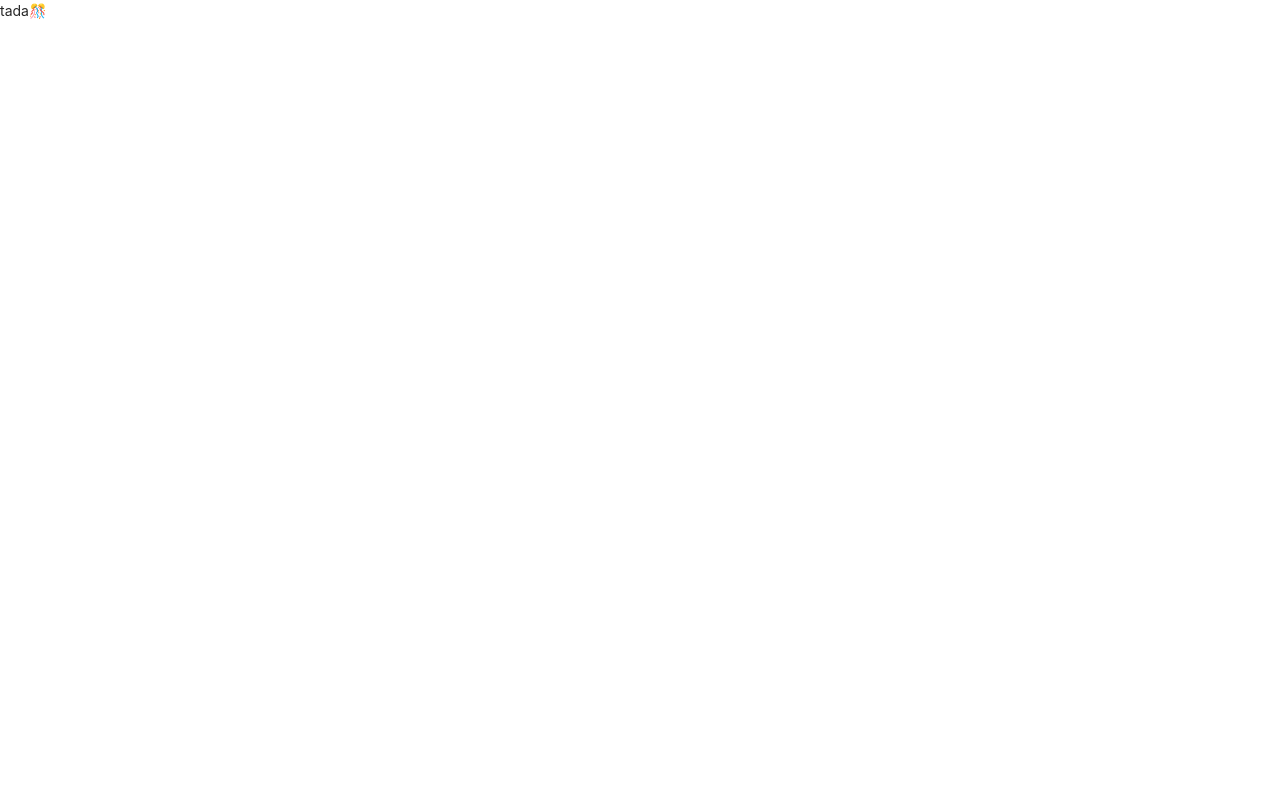
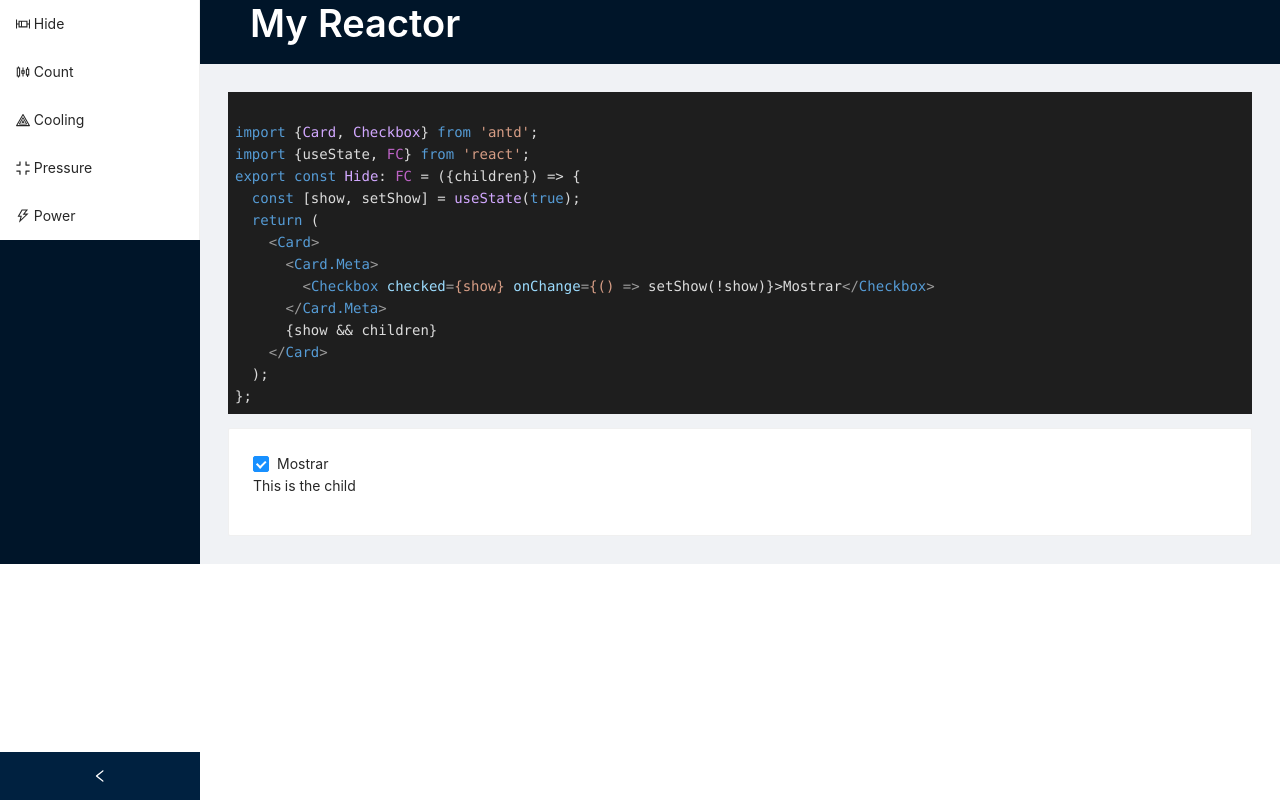
Before and after one commit to ShulkMaster/my-reactor, a React (Vite) app: page / in a window 1280 px wide. Built offline with nearby package versions, Linux system fonts and the light colour scheme.

Commit message:
:sparkles: ejemplo 1 Hide.tsx

```diff
--- a/package.json
+++ b/package.json
@@ -7,13 +7,17 @@
     "serve": "vite preview"
   },
   "dependencies": {
+    "@ant-design/icons": "^4.7.0",
     "@types/lodash": "^4.14.177",
     "@typescript-eslint/eslint-plugin": "^5.4.0",
     "antd": "^4.17.1",
     "eslint": "^8.3.0",
     "eslint-plugin-react": "^7.27.1",
+    "frappe-charts": "^1.6.2",
+    "highlight.js": "^11.3.1",
     "react": "^17.0.0",
     "react-dom": "^17.0.0",
+    "react-frappe-charts": "^4.1.0",
     "vite-tsconfig-paths": "^3.3.17"
   },
   "devDependencies": {
@@ -21,6 +25,7 @@
     "@types/react-dom": "^17.0.0",
     "@typescript-eslint/parser": "^5.4.0",
     "@vitejs/plugin-react": "^1.0.0",
+    "react-dial-knob": "^1.3.0",
     "typescript": "^4.3.2",
     "vite": "^2.6.4"
   }
--- /dev/null
+++ b/src/app.sample.ts
@@ -0,0 +1,17 @@
+export const AppSample ={
+hide: `
+import {Card, Checkbox} from 'antd';
+import {useState, FC} from 'react';
+export const Hide: FC = ({children}) => {
+  const [show, setShow] = useState(true);
+  return (
+    <Card>
+      <Card.Meta>
+        <Checkbox checked={show} onChange={() => setShow(!show)}>Mostrar</Checkbox>
+      </Card.Meta>
+      {show && children}
+    </Card>
+  );
+};
+`
+} as const;
--- /dev/null
+++ b/src/components/Highlight.tsx
@@ -0,0 +1,24 @@
+import High from 'highlight.js';
+import {useRef, useLayoutEffect} from 'react';
+import 'highlight.js/styles/github-dark.css';
+import 'highlight.js/styles/vs2015.css';
+
+export type HighlightProps = {
+  code: string;
+}
+
+export const Highlight = ({code}: HighlightProps) => {
+  const ref = useRef<HTMLPreElement>(null);
+
+  useLayoutEffect(() => {
+    const element = ref.current;
+    if (!element) return;
+    High.highlightElement(element);
+  }, [ref]);
+
+  return (
+    <pre ref={ref} style={{padding: '.5em'}}>
+      <code className="language-typescript" children={code}/>
+    </pre>
+  );
+};
--- /dev/null
+++ b/src/components/SampleDisplay.tsx
@@ -0,0 +1,24 @@
+import {Hide} from './samples/Hide';
+import {Sample} from 'types';
+
+export type SampleDisplayPros = {
+  sample: Sample;
+}
+export const SampleDisplay = ({sample}: SampleDisplayPros): JSX.Element => {
+  switch (sample) {
+    case 'Hide':
+      return <Hide><p>This is the child</p></Hide>;
+    case 'Each':
+      return <p>Not implemented</p>;
+    case 'Count':
+      return <p>Not implemented</p>;
+    case 'Filter':
+      return <p>Not implemented</p>;
+    case 'Map':
+      return <p>Not implemented</p>;
+    case 'Wrap':
+      return <p>Not implemented</p>;
+    case 'Inject':
+      return <p>Not implemented</p>;
+  }
+};
--- /dev/null
+++ b/src/components/index.tsx
@@ -0,0 +1,2 @@
+export * from './layout/AppLayout';
+export * from './layout/NavMenu';
--- /dev/null
+++ b/src/components/layout/AppLayout.tsx
@@ -0,0 +1,24 @@
+import {NavMenu} from './NavMenu';
+import {Sample} from 'types';
+import {SampleDisplay} from 'components/SampleDisplay';
+import {Layout, Typography} from 'antd';
+import React, {useState} from 'react';
+
+export const AppLayout = () => {
+  const [sample, setSample] = useState<Sample>('Hide');
+  return (
+    <Layout>
+      <Layout.Sider collapsible>
+        <NavMenu onChange={setSample}/>
+      </Layout.Sider>
+      <Layout>
+        <Layout.Header>
+          <Typography.Title style={{color: '#fff'}}>My Reactor</Typography.Title>
+        </Layout.Header>
+        <Layout.Content>
+          <SampleDisplay sample={sample}/>
+        </Layout.Content>
+      </Layout>
+    </Layout>
+  );
+};
--- /dev/null
+++ b/src/components/layout/NavMenu.tsx
@@ -0,0 +1,31 @@
+import {CSSProperties} from 'react';
+import {Menu} from 'antd';
+import {Sample} from 'types';
+import {
+  BoxPlotOutlined,
+  HeatMapOutlined,
+  CompressOutlined,
+  SlidersOutlined,
+  ThunderboltOutlined,
+} from '@ant-design/icons';
+
+export type NavMenuProps = {
+  onChange: (sample: Sample) => void;
+}
+
+export const NavMenu = ({onChange}: NavMenuProps) => {
+
+  return (
+    <Menu>
+      <Menu.Item onClick={() => onChange('Hide')}>
+        <BoxPlotOutlined/> Hide
+      </Menu.Item>
+      <Menu.Item onClick={() => onChange('Count')}>
+        <SlidersOutlined/> Count
+      </Menu.Item>
+      <Menu.Item><HeatMapOutlined/> Cooling</Menu.Item>
+      <Menu.Item><CompressOutlined/> Pressure</Menu.Item>
+      <Menu.Item><ThunderboltOutlined/> Power</Menu.Item>
+    </Menu>
+  );
+};
--- /dev/null
+++ b/src/components/samples/Hide.tsx
@@ -0,0 +1,17 @@
+import {AppSample} from 'app.sample';
+import {Highlight} from 'components/Highlight';
+import {Card, Checkbox} from 'antd';
+import {useState, FC} from 'react';
+
+export const Hide: FC = ({children}) => {
+  const [show, setShow] = useState(true);
+  return (
+    <div style={{padding: '2em'}}>
+      <Highlight code={AppSample.hide}/>
+      <Card>
+        <Checkbox checked={show} onChange={() => setShow(!show)}>Mostrar</Checkbox>
+        {show && children}
+      </Card>
+    </div>
+  );
+};
--- a/src/index.tsx
+++ b/src/index.tsx
@@ -1,10 +1,11 @@
+import {AppLayout} from 'components';
 import React from 'react';
 import ReactDOM from 'react-dom';
 import 'antd/dist/antd.css';
 
 ReactDOM.render(
   <React.StrictMode>
-    <p>tada🎊</p>
+    <AppLayout/>
   </React.StrictMode>,
   document.getElementById('root'),
 );
--- /dev/null
+++ b/src/types/index.ts
@@ -0,0 +1,8 @@
+export type Sample =
+  | 'Hide'
+  | 'Each'
+  | 'Count'
+  | 'Filter'
+  | 'Map'
+  | 'Wrap'
+  | 'Inject';
```
Also changed, not shown: 1 other file (tests, documents, lock files or other folders).
